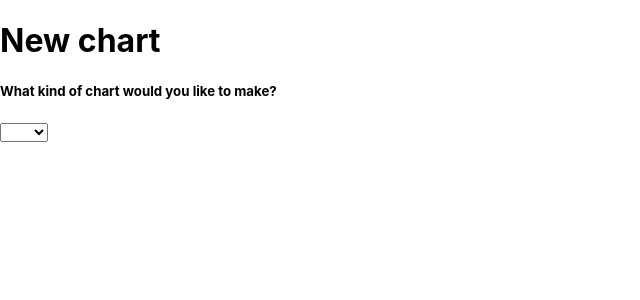
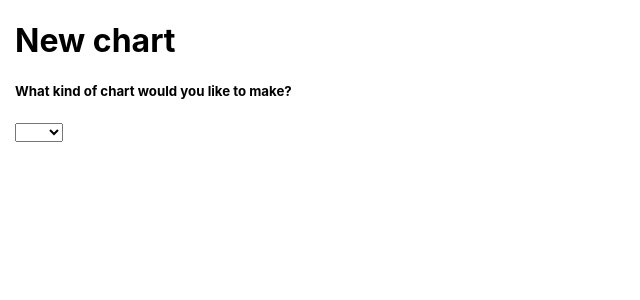
Before and after one commit to davidfloyd91/final-flatiron-project, a React (Create React App) app: page / in a window 1280 px wide. Shown: the top 300 px of the page, without its empty margins (0-640 px from the left). Built offline with nearby package versions, Linux system fonts and the light colour scheme.

Commit message:
minor tweaks

```diff
--- a/src/App.css
+++ b/src/App.css
@@ -32,6 +32,10 @@
   }
 }
 
+.container {
+  margin: 0 15px;
+}
+
 .row {
   display: block;
 }
--- a/src/App.js
+++ b/src/App.js
@@ -5,9 +5,9 @@ import './App.css';
 class App extends Component {
   render() {
     return (
-      <Fragment>
+      <div className='container'>
         <Sandbox />
-      </Fragment>
+      </div>
     );
   }
 }
--- a/src/UserInput.js
+++ b/src/UserInput.js
@@ -49,6 +49,7 @@ export default class UserInput extends Component {
   };
 
   render() {
+    console.log(this.state.input)
     return (
       <Fragment>
         {
@@ -56,13 +57,8 @@ export default class UserInput extends Component {
             ?
           <Fragment>
             {
-              this.props.chartType[0]
+              !this.props.chartType[0]
                 ?
-              <Fragment>
-                <h5>Warning: changing chart type will erase any data you've input</h5>
-                <button onClick={this.clearChartType}>Change chart type</button>
-              </Fragment>
-                :
               <Fragment>
                 <h5>What kind of chart would you like to make?</h5>
                 <select name='chartType' onChange={this.handleChange}>
@@ -72,14 +68,15 @@ export default class UserInput extends Component {
                   <option value='pie'>Pie</option>
                 </select>
               </Fragment>
-            } {
+                :
               this.props.chartType[0] && !this.state.input[0]
                 ?
               <Fragment>
+                <button onClick={this.clearChartType}>Change chart type</button>
                 <h5>How would you like to input your data?</h5>
                 <select name='input' onChange={this.handleChange}>
                   <option value=''></option>
-                    <option value='csv'>CSV</option>
+                  <option value='csv'>Upload CSV</option>
                   <option value='manual'>Manually</option>
                 </select>
               </Fragment>
```
Lines whose indentation alone changed are shown as unchanged.
